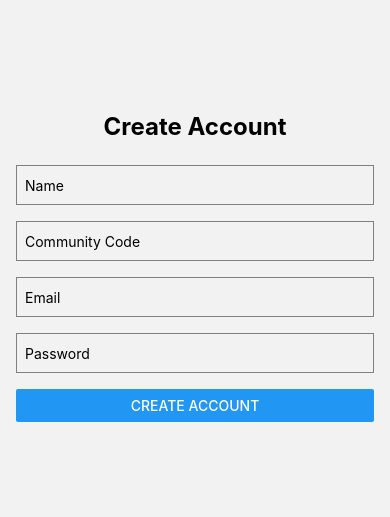
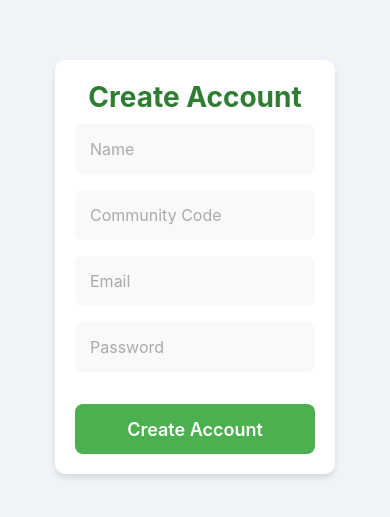
Before and after one commit to AndreiB02/Unihack6-Neighbourly, a React Native app: screen /AddAccount in a window 390 px wide. Shown: the part 155-672 px from the top of the page. Built offline with nearby package versions, Linux system fonts and the light colour scheme.

Commit message:
Design: Login Page and Add Account Page

```diff
--- a/screens/CoFound/CoFundScreen.js
+++ b/screens/CoFound/CoFundScreen.js
@@ -1,5 +1,5 @@
 import React, { useState } from 'react';
-import { View, Text, StyleSheet, FlatList, TouchableOpacity, Alert, Modal, TextInput, Button } from 'react-native';
+import { View, Text, StyleSheet, FlatList, TouchableOpacity, Alert, Modal, TextInput, Button, Image } from 'react-native';
 import ProgressBar from '../MainPage/Components/ProgressBar';
 
 const CoFundScreen = () => {
@@ -7,11 +7,11 @@ const CoFundScreen = () => {
     const [currentAmount, setCurrentAmount] = useState(350);
 
     const [itemsData, setItemsData] = useState([
-        { id: '1', name: 'Lawnmower', price: 200, raised: 50 },
-        { id: '2', name: 'Dining Table', price: 150, raised: 75 },
-        { id: '3', name: 'Cordless Drill', price: 300, raised: 120 },
-        { id: '4', name: 'Office Chair', price: 100, raised: 45 },
-        { id: '5', name: 'Electric Heater', price: 250, raised: 55 },
+        { id: '1', name: 'Lawnmower', price: 200, raised: 50, avatar: 'https://randomuser.me/api/portraits/men/1.jpg' },
+        { id: '2', name: 'Dining Table', price: 150, raised: 75, avatar: 'https://randomuser.me/api/portraits/women/2.jpg' },
+        { id: '3', name: 'Cordless Drill', price: 300, raised: 120, avatar: 'https://randomuser.me/api/portraits/men/3.jpg' },
+        { id: '4', name: 'Office Chair', price: 100, raised: 45, avatar: 'https://randomuser.me/api/portraits/women/4.jpg' },
+        { id: '5', name: 'Electric Heater', price: 250, raised: 55, avatar: 'https://randomuser.me/api/portraits/men/5.jpg' },
     ]);
 
     const [modalVisible, setModalVisible] = useState(false);
@@ -51,8 +51,7 @@ const CoFundScreen = () => {
             Alert.alert('Error', 'Please enter a valid name and price.');
             return;
         }
-
-        const newItem = { id: (itemsData.length + 1).toString(), name: newItemName, price: parseFloat(newItemPrice), raised: 0 };
+        const newItem = { id: (itemsData.length + 1).toString(), name: newItemName, price: parseFloat(newItemPrice), raised: 0, avatar: 'https://randomuser.me/api/portraits/men/6.jpg' };
         setItemsData([...itemsData, newItem]);
         setModalVisible(false);
         setNewItemName('');
@@ -84,7 +83,10 @@ const CoFundScreen = () => {
                 keyExtractor={(item) => item.id}
                 renderItem={({ item }) => (
                     <View style={styles.itemContainer}>
-                        <Text style={styles.itemName}>{item.name}</Text>
+                    <View style={styles.itemHeader}>
+                            <Image source={{ uri: item.avatar }} style={styles.itemAvatar} />
+                            <Text style={styles.itemName}>{item.name}</Text>
+                        </View>
                         <Text style={styles.itemPrice}>{item.raised}$ / {item.price}$</Text>
 
                         <ProgressBar
@@ -109,7 +111,7 @@ const CoFundScreen = () => {
                             </TouchableOpacity>
                         </View>
                     </View>
-                )}
+                    )}
             />
 
             <TouchableOpacity style={styles.addItemButton} onPress={() => setModalVisible(true)}>
@@ -151,19 +153,19 @@ const CoFundScreen = () => {
         </View>
     );
 };
-
 const styles = StyleSheet.create({
     container: {
-        marginTop: 20,
+        marginTop: 30,
         flex: 1,
         padding: 20,
         backgroundColor: '#f7f7f7',
     },
     header: {
-        fontSize: 38,
+        fontSize: 36,
         fontWeight: 'bold',
-        color: '#2E7D32',
+        color: '#333',
         textAlign: 'center',
+        marginBottom: 20,
         letterSpacing: 1.2,
     },
     goalContainer: {
@@ -175,6 +177,7 @@ const styles = StyleSheet.create({
     },
     goalText: {
         fontSize: 20,
+        color: '#333',
     },
     progressText: {
         fontSize: 18,
@@ -223,7 +226,7 @@ const styles = StyleSheet.create({
         fontWeight: 'bold',
     },
     addItemButton: {
-        backgroundColor: '#2E7D32',
+        backgroundColor: '#007BFF',
         paddingVertical: 12,
         paddingHorizontal: 25,
         borderRadius: 5,
@@ -253,6 +256,17 @@ const styles = StyleSheet.create({
         elevation: 5,
         position: 'relative',
     },
+    itemHeader: {
+        flexDirection: 'row',
+        alignItems: 'center',
+        marginBottom: 10,
+    },
+    itemAvatar: {
+        width: 40,
+        height: 40,
+        borderRadius: 20,
+        marginRight: 15,
+    },
     itemName: {
         fontSize: 20,
         fontWeight: 'bold',
@@ -261,7 +275,6 @@ const styles = StyleSheet.create({
     itemPrice: {
         fontSize: 16,
         color: '#777',
-        marginTop: 5,
     },
     modalOverlay: {
         flex: 1,
@@ -271,32 +284,29 @@ const styles = StyleSheet.create({
     },
     modalContainer: {
         backgroundColor: '#fff',
-        padding: 20,
+        padding: 30,
         borderRadius: 10,
         width: '80%',
-        shadowColor: '#000',
-        shadowOffset: { width: 0, height: 2 },
-        shadowOpacity: 0.2,
-        shadowRadius: 4,
-        elevation: 5,
+        maxWidth: 400,
     },
     modalHeader: {
         fontSize: 24,
         fontWeight: 'bold',
+        marginBottom: 20,
         color: '#333',
-        marginBottom: 20,
         textAlign: 'center',
     },
     input: {
-        height: 45,
+        height: 40,
         borderColor: '#ccc',
         borderWidth: 1,
-        borderRadius: 8,
+        borderRadius: 5,
         marginBottom: 15,
-        paddingLeft: 12,
+        paddingLeft: 10,
         fontSize: 16,
     },
     modalButtons: {
+        marginTop: 20,
         flexDirection: 'row',
         justifyContent: 'space-between',
     },
--- a/screens/LoginPage/LoginPage.js
+++ b/screens/LoginPage/LoginPage.js
@@ -1,13 +1,13 @@
 // LoginPage.js
 import React, { useState } from 'react';
-import { View, Text, TextInput, Button, StyleSheet, Alert, TouchableOpacity } from 'react-native';
+import { View, Text, TextInput, TouchableOpacity, Alert, StyleSheet } from 'react-native';
 
 const LoginPage = ({ navigation }) => {
     const [username, setUsername] = useState('');
     const [password, setPassword] = useState('');
 
     const handleLogin = () => {
-        if ( username === ''   && password === ''  ) {
+        if (username === '' && password === '') {
             navigation.navigate('Home');
         } else {
             Alert.alert('Invalid Credentials', 'Username or password is incorrect.');
@@ -16,26 +16,32 @@ const LoginPage = ({ navigation }) => {
 
     return (
         <View style={styles.container}>
-            <Text style={styles.title}>Login</Text>
+            <View style={styles.formWrapper}>
+                <Text style={styles.title}>Welcome Back!</Text>
+                <Text style={styles.subtitle}>Please log in to your account</Text>
                 <TextInput
                     style={styles.input}
                     placeholder="Username"
+                    placeholderTextColor="#aaa"
                     value={username}
                     onChangeText={setUsername}
                 />
                 <TextInput
                     style={styles.input}
                     placeholder="Password"
+                    placeholderTextColor="#aaa"
                     value={password}
                     secureTextEntry
                     onChangeText={setPassword}
                 />
-            <Button title="Login" onPress={handleLogin} />
+                <TouchableOpacity style={styles.loginButton} onPress={handleLogin}>
+                    <Text style={styles.loginButtonText}>Login</Text>
+                </TouchableOpacity>
 
-            {/* Add Account Button */}
                 <TouchableOpacity onPress={() => navigation.navigate('AddAccount')} style={styles.addAccountButton}>
-                <Text style={styles.addAccountText}>Add Account</Text>
+                    <Text style={styles.addAccountText}>Create an Account</Text>
                 </TouchableOpacity>
+            </View>
         </View>
     );
 };
@@ -44,27 +50,65 @@ const styles = StyleSheet.create({
     container: {
         flex: 1,
         justifyContent: 'center',
-        padding: 16,
+        alignItems: 'center',
+        backgroundColor: '#f0f4f8',
+        padding: 20,
+    },
+    formWrapper: {
+        width: '80%',                  // Adjust the width to control the form size
+        alignItems: 'center',           // Center items inside formWrapper horizontally
+        padding: 20,
+        backgroundColor: '#fff',
+        borderRadius: 10,
+        shadowColor: '#000',
+        shadowOffset: { width: 0, height: 4 },
+        shadowOpacity: 0.1,
+        shadowRadius: 6,
+        elevation: 5,
     },
     title: {
-        fontSize: 24,
+        fontSize: 28,
         fontWeight: 'bold',
+        color: '#2E7D32',
+        marginBottom: 10,
+        textAlign: 'center',
+    },
+    subtitle: {
+        fontSize: 16,
+        color: '#666',
         marginBottom: 24,
         textAlign: 'center',
     },
     input: {
-        height: 40,
-        borderColor: 'gray',
-        borderWidth: 1,
+        width: '100%',
+        height: 50,
+        backgroundColor: '#f9f9f9',
+        borderRadius: 8,
+        paddingHorizontal: 15,
+        fontSize: 16,
+        color: '#333',
         marginBottom: 16,
-        paddingHorizontal: 8,
+    },
+    loginButton: {
+        width: '100%',
+        height: 50,
+        backgroundColor: '#4CAF50',
+        borderRadius: 8,
+        alignItems: 'center',
+        justifyContent: 'center',
+        marginTop: 16,
+    },
+    loginButtonText: {
+        color: '#fff',
+        fontSize: 18,
+        fontWeight: '600',
     },
     addAccountButton: {
         marginTop: 20,
         alignItems: 'center',
     },
     addAccountText: {
-        color: 'blue',
+        color: '#2E7D32',
         fontSize: 16,
         textDecorationLine: 'underline',
     },
--- a/screens/MainPage/CreateAccount/AddAccount.js
+++ b/screens/MainPage/CreateAccount/AddAccount.js
@@ -1,6 +1,6 @@
 // AddAccount.js
 import React, { useState } from 'react';
-import { View, Text, TextInput, Button, StyleSheet, Alert } from 'react-native';
+import { View, Text, TextInput, TouchableOpacity, Alert, StyleSheet } from 'react-native';
 
 const AddAccount = ({ navigation }) => {
     const [name, setName] = useState('');
@@ -19,22 +19,26 @@ const AddAccount = ({ navigation }) => {
 
     return (
         <View style={styles.container}>
+            <View style={styles.formWrapper}>
                 <Text style={styles.title}>Create Account</Text>
                 <TextInput
                     style={styles.input}
                     placeholder="Name"
+                    placeholderTextColor="#aaa"
                     value={name}
                     onChangeText={setName}
                 />
                 <TextInput
                     style={styles.input}
                     placeholder="Community Code"
+                    placeholderTextColor="#aaa"
                     value={communityCode}
                     onChangeText={setCommunityCode}
                 />
                 <TextInput
                     style={styles.input}
                     placeholder="Email"
+                    placeholderTextColor="#aaa"
                     value={email}
                     onChangeText={setEmail}
                     keyboardType="email-address"
@@ -42,11 +46,15 @@ const AddAccount = ({ navigation }) => {
                 <TextInput
                     style={styles.input}
                     placeholder="Password"
+                    placeholderTextColor="#aaa"
                     value={password}
                     onChangeText={setPassword}
                     secureTextEntry
                 />
-            <Button title="Create Account" onPress={handleCreateAccount} />
+                <TouchableOpacity style={styles.createAccountButton} onPress={handleCreateAccount}>
+                    <Text style={styles.createAccountButtonText}>Create Account</Text>
+                </TouchableOpacity>
+            </View>
         </View>
     );
 };
@@ -55,20 +63,52 @@ const styles = StyleSheet.create({
     container: {
         flex: 1,
         justifyContent: 'center',
-        padding: 16,
+        alignItems: 'center',
+        backgroundColor: '#f0f4f8',
+        padding: 20,
+    },
+    formWrapper: {
+        width: '80%',
+        alignItems: 'center',
+        padding: 20,
+        backgroundColor: '#fff',
+        borderRadius: 10,
+        shadowColor: '#000',
+        shadowOffset: { width: 0, height: 4 },
+        shadowOpacity: 0.1,
+        shadowRadius: 6,
+        elevation: 5,
     },
     title: {
-        fontSize: 24,
+        fontSize: 28,
         fontWeight: 'bold',
-        marginBottom: 24,
+        color: '#2E7D32',
+        marginBottom: 10,
         textAlign: 'center',
     },
     input: {
-        height: 40,
-        borderColor: 'gray',
-        borderWidth: 1,
+        width: '100%',
+        height: 50,
+        backgroundColor: '#f9f9f9',
+        borderRadius: 8,
+        paddingHorizontal: 15,
+        fontSize: 16,
+        color: '#333',
         marginBottom: 16,
-        paddingHorizontal: 8,
+    },
+    createAccountButton: {
+        width: '100%',
+        height: 50,
+        backgroundColor: '#4CAF50',
+        borderRadius: 8,
+        alignItems: 'center',
+        justifyContent: 'center',
+        marginTop: 16,
+    },
+    createAccountButtonText: {
+        color: '#fff',
+        fontSize: 18,
+        fontWeight: '600',
     },
 });
 
```
Lines whose indentation alone changed are shown as unchanged.
